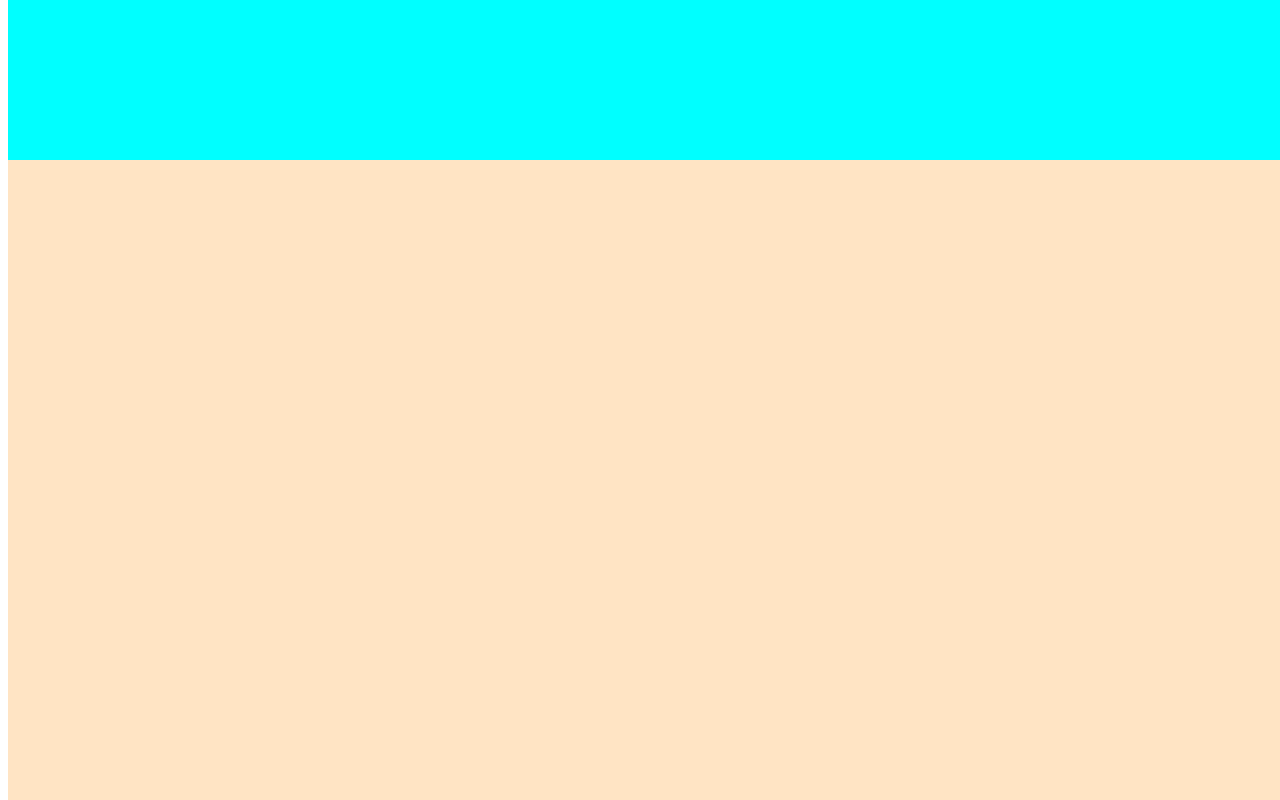
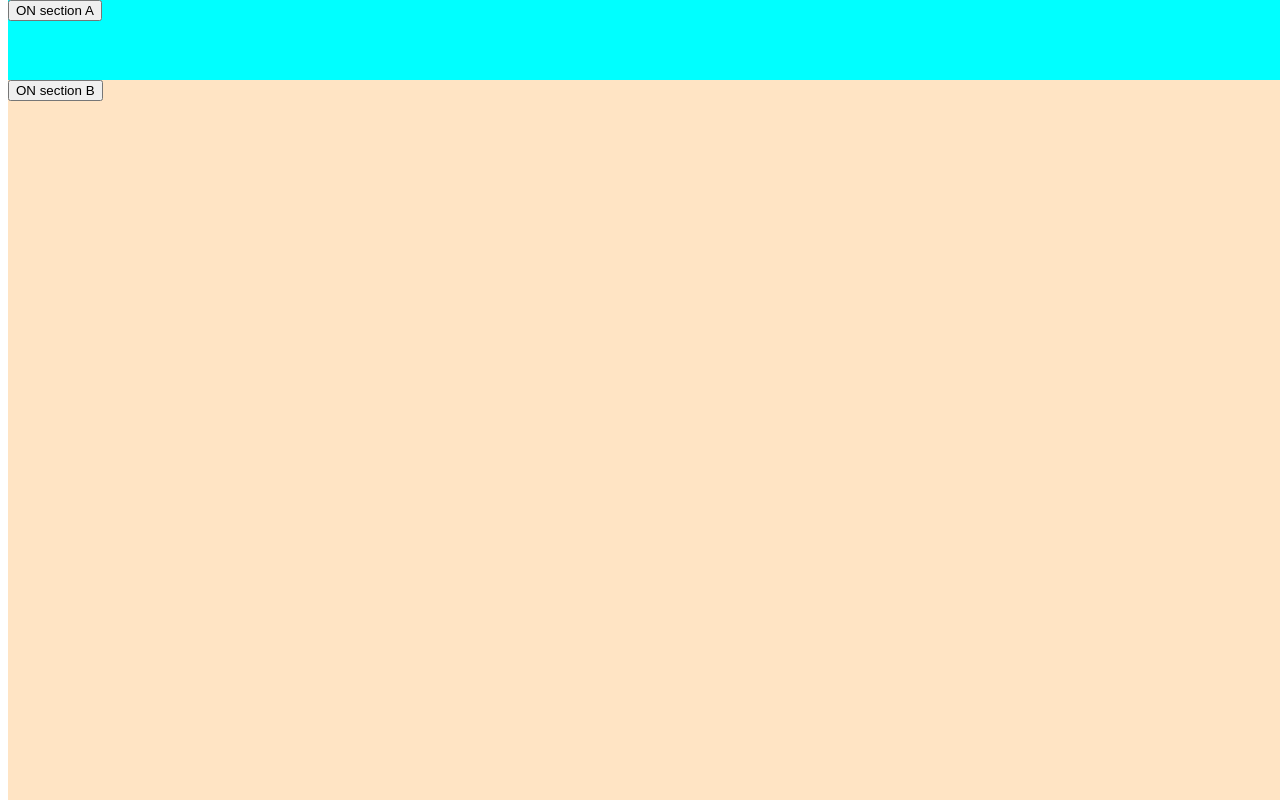
Before and after one commit to Bogdan-N/vue-cli-test, a Vue app in the folder my-creation/: page / in a window 1280 px wide. Shown: the top 800 px of the page. Built offline with nearby package versions, Linux system fonts and the light colour scheme.

Commit message:
added animation

```diff
--- a/my-creation/src/components/welcomPage.vue
+++ b/my-creation/src/components/welcomPage.vue
@@ -1,11 +1,21 @@
 <template>
-  <section>
-    <div class="welcomPage-1">
-      <div class="block-A"></div>
-      <div class="block-B"></div>
-      <div class="block-C"></div>
-    </div>
-  </section>
+  <div class="welcomPage-1">
+    <section class="block-A">
+      <div>
+        <button>ON section A</button>
+      </div>
+    </section>
+    <section class="block-B" :class="{ 'active': someVAriable }">
+      <div>
+        <button>ON section B</button>
+      </div>
+    </section>
+    <section class="block-C">
+      <div>
+        <button>ON section C</button>
+      </div>
+    </section>
+  </div>
 </template>
 
 <script>
@@ -14,12 +24,22 @@ export default {
   props: {
     msg: String
   },
+  data() {
+    return {
+      someVAriable: false,
+    }
+  },
   methods: {
-    select () {}
+    onScroll () {
+      this.someVAriable = true;
+      // setTimeout(() => this.someVAriable = false, 3000);
+    }
   },
-  beforeCreate () {
-    // const w = window.innerWidth
-    // const h = window.innerHeight
+  created: function () {
+    window.addEventListener('scroll', this.onScroll)
+  },
+  destroyed: function () {
+    window.removeEventListener('scroll', this.onScroll)
   }
 }
 </script>
--- a/my-creation/src/scss/welcomPage.scss
+++ b/my-creation/src/scss/welcomPage.scss
@@ -2,10 +2,12 @@
   display: flex;
   flex-direction: column;
 
-    .block-A, .block-B, .block-C {
+  .block-A,
+  .block-B,
+  .block-C {
     width: 100%;
     position: absolute;
-    };
+  }
   .block-A {
     background-color: aqua;
     z-index: 3;
@@ -17,7 +19,13 @@
     background-color: bisque;
     z-index: 4;
     height: 100%;
-        top: 20%;
+    top: 100%;
+
+    &.active {
+      transition-property: top;
+      transition-duration: 3s;
+      top: 10%;
+    }
   }
 
   .block-C {
@@ -25,6 +33,6 @@
     z-index: 1;
   }
 }
- body {
-    overflow-y: hidden;
- }
+//  body {
+//     overflow-y: hidden;
+//  }
```
Lines whose indentation alone changed are shown as unchanged.
